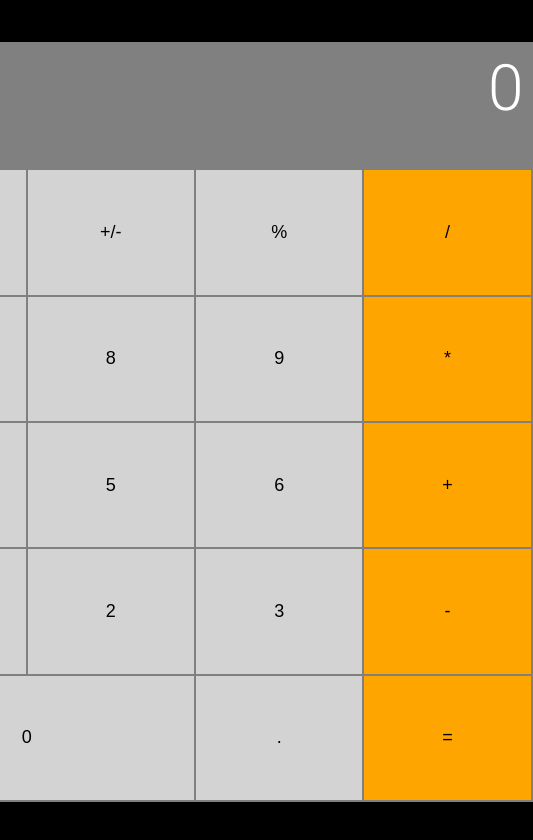
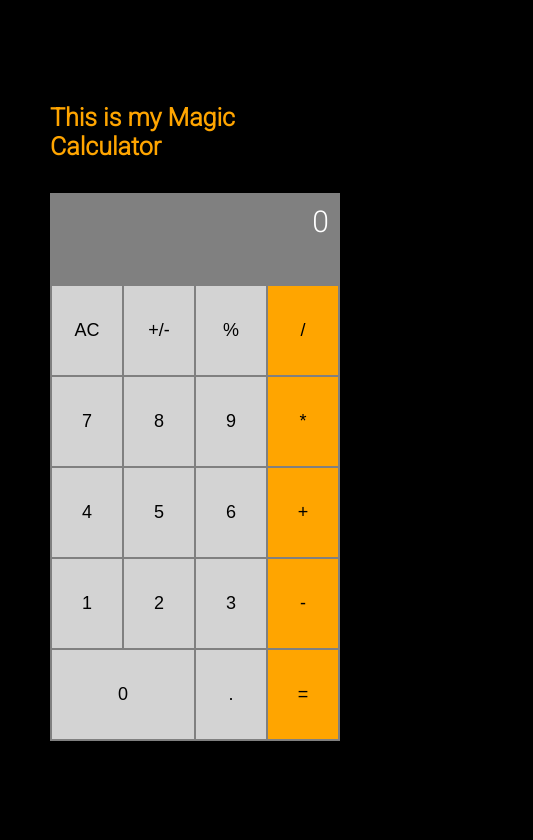
Before and after one commit to ahadb802/first-react-app-magic-calculator, a React (Create React App) app: page /calculator in a window 390 px wide. Shown: the top 840 px of the page, 533 px wide, since content can reach past the window. Built offline with nearby package versions, Linux system fonts and the light colour scheme.

Commit message:
added title to calculator componenet

```diff
--- /dev/null
+++ b/src/components/calculator/Calculator.css
@@ -0,0 +1,107 @@
+.containers {
+  display: flex;
+  flex-direction: row;
+  justify-content: space-between;
+  padding: 50px;
+}
+
+.logo {
+  height: 200px;
+  width: 60%;
+}
+
+.logo h3 {
+  font-weight: bold;
+  font-size: 40px;
+  color: orange;
+}
+
+.wrapper {
+  display: grid;
+  height: 65vh;
+  width: 80vh;
+  background-color: gray;
+  padding: 1px;
+  grid-template-columns: repeat(4, 1fr);
+  grid-template-rows: repeat(6, 1fr);
+}
+
+.screen {
+  grid-column: 1 / -1;
+  color: white;
+  text-align: right;
+  padding: 0.5rem;
+  font-size: 4rem;
+  overflow: hidden;
+}
+
+.btn {
+  display: grid;
+  place-content: center;
+  background-color: lightgray;
+  border: 1px solid gray;
+  color: black;
+  cursor: pointer;
+  font-weight: lighter;
+  font-size: large;
+}
+
+.btn:hover {
+  background-color: black;
+  color: white;
+}
+
+.orange {
+  background-color: orange;
+}
+
+.orange:hover {
+  background-color: white;
+  color: orange;
+}
+
+.zero {
+  grid-column: 1 / span 2;
+  place-content: unset;
+  align-items: center;
+}
+
+@media screen and (max-width: 768px) {
+  .containers {
+    display: flex;
+    flex-direction: column;
+    align-items: center;
+    justify-content: center;
+    gap: 20px;
+  }
+
+  .logo {
+    height: 70px;
+    width: 100%;
+  }
+
+  .logo h3 {
+    font-weight: bold;
+    font-size: 25px;
+    color: orange;
+  }
+
+  .wrapper {
+    display: grid;
+    height: 65vh;
+    width: 100%;
+    background-color: gray;
+    padding: 1px;
+    grid-template-columns: repeat(4, 1fr);
+    grid-template-rows: repeat(6, 1fr);
+  }
+
+  .screen {
+    grid-column: 1 / -1;
+    color: white;
+    text-align: right;
+    padding: 10px;
+    font-size: 30px;
+    overflow: hidden;
+  }
+}
--- a/src/components/calculator/Calculator.js
+++ b/src/components/calculator/Calculator.jsx
@@ -1,6 +1,7 @@
 import React, { useState } from 'react';
 import { PropTypes } from 'prop-types';
 import calculate from '../logic/calculate';
+import './Calculator.css';
 
 const Calculator = ({ total: newTotal, next: newNext, operation: newOP }) => {
   const [total, setTotal] = useState(newTotal);
@@ -20,7 +21,10 @@ const Calculator = ({ total: newTotal, next: newNext, operation: newOP }) => {
   };
 
   return (
-    <div className="container">
+    <div className="containers">
+      <div className="logo">
+        <h3>This is my Magic Calculator</h3>
+      </div>
       <div className="wrapper">
         <div className="screen">
           {total}
```
